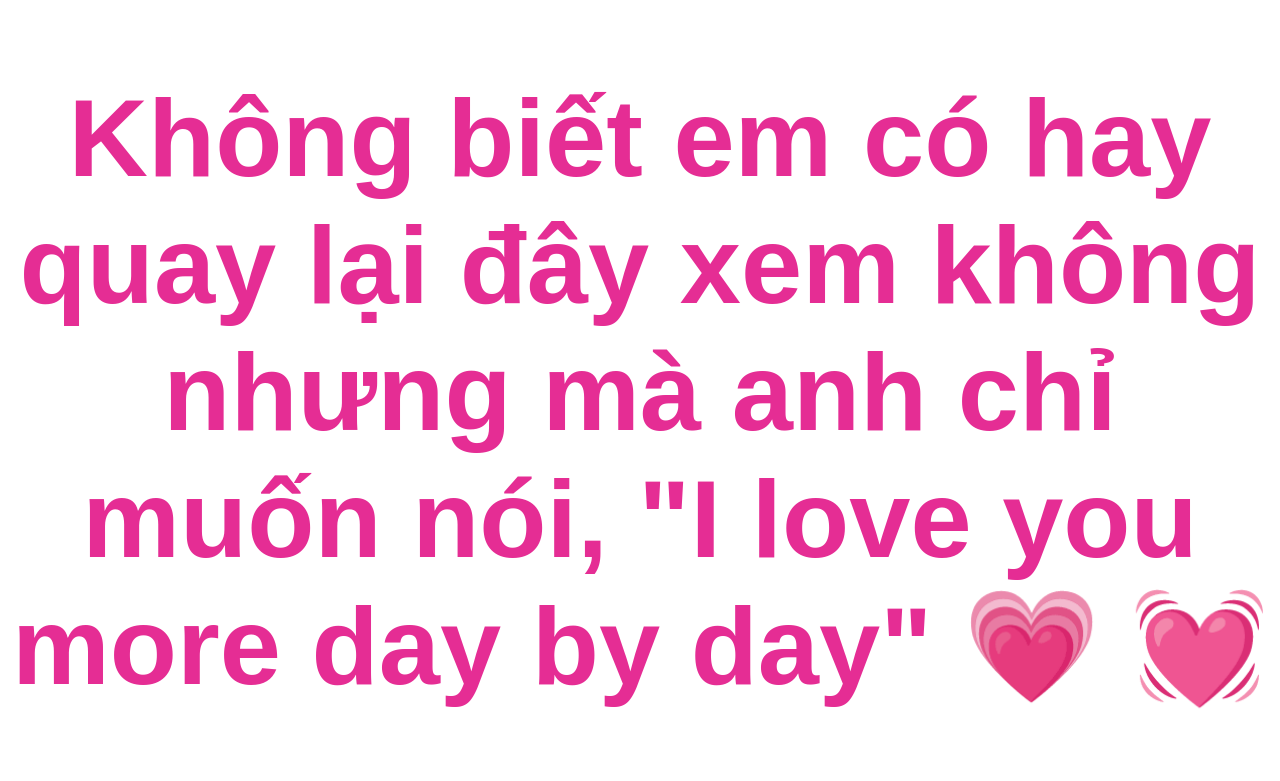
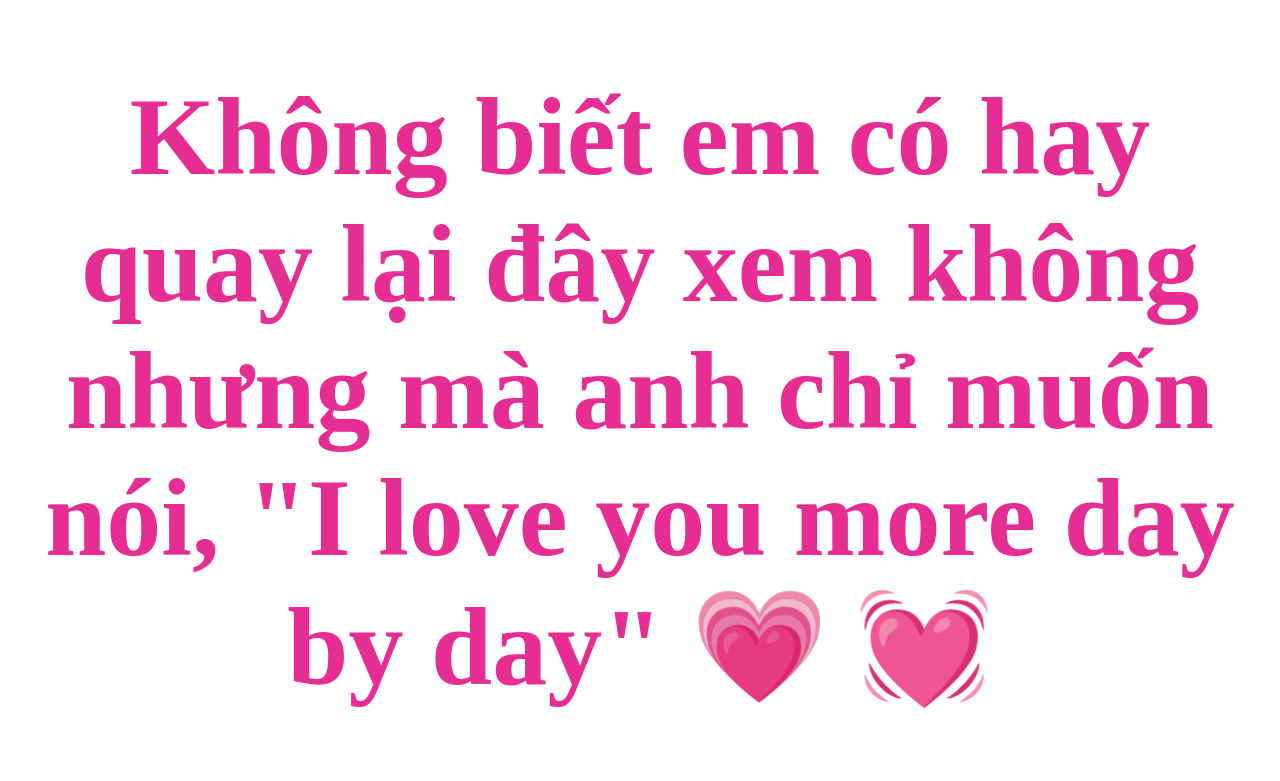
Before and after one commit to Poseidon808/Poseidon808.github.io, a plain HTML site: page index.html in a window 1280 px wide. Shown: the top 781 px of the page. Drawn offline with Linux system fonts and the light colour scheme.

Commit message:
Update index.html

```diff
--- a/index.html
+++ b/index.html
@@ -41,7 +41,7 @@
         </style>
     </head>
     <body>
-        <h1 style="color: #E52D94; font-family: sans-serif;"> Không biết em có hay quay lại đây xem không nhưng mà anh chỉ muốn nói, "I love you more day by day" &#128151; &#128147; <h1>
+        <h1 style="color: #E52D94; font-family: serif;"> Không biết em có hay quay lại đây xem không nhưng mà anh chỉ muốn nói, "I love you more day by day" &#128151; &#128147; <h1>
 
         <h1>
              The big surprise for my Pao Bae
```
